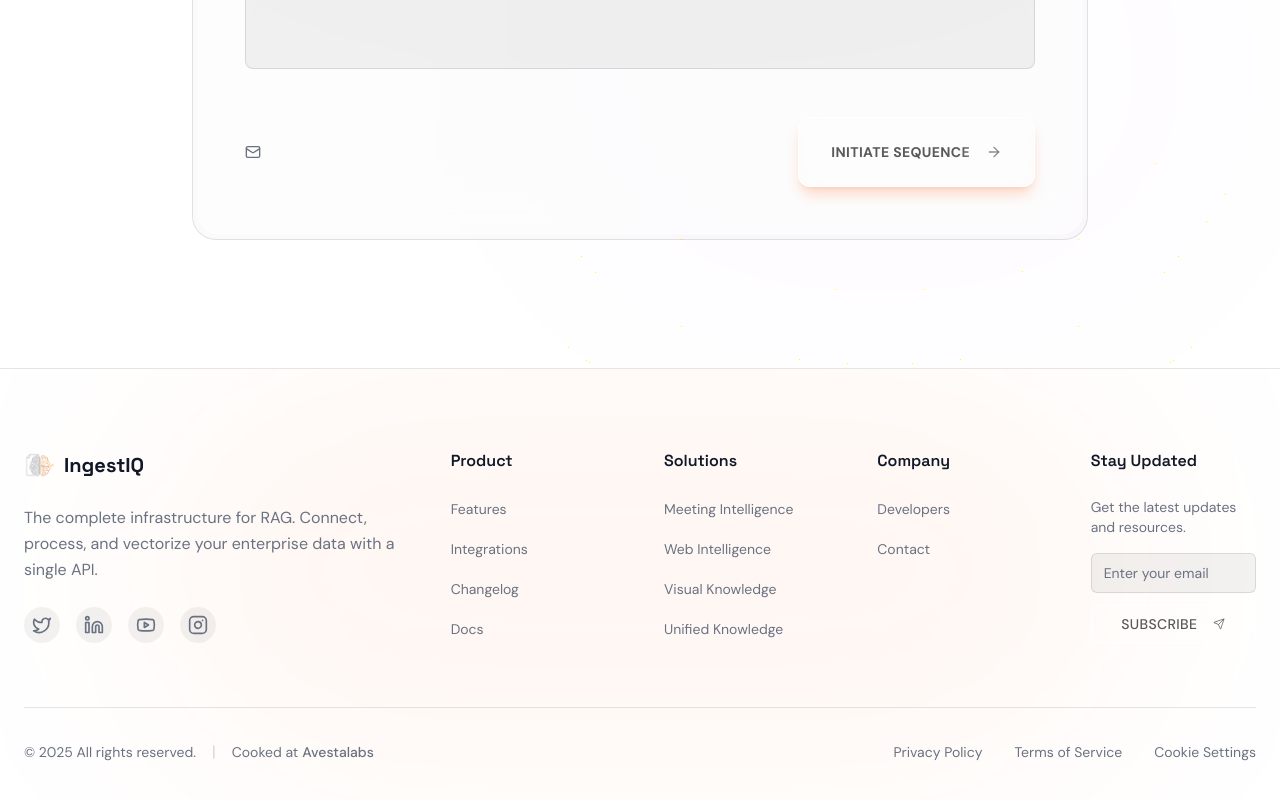
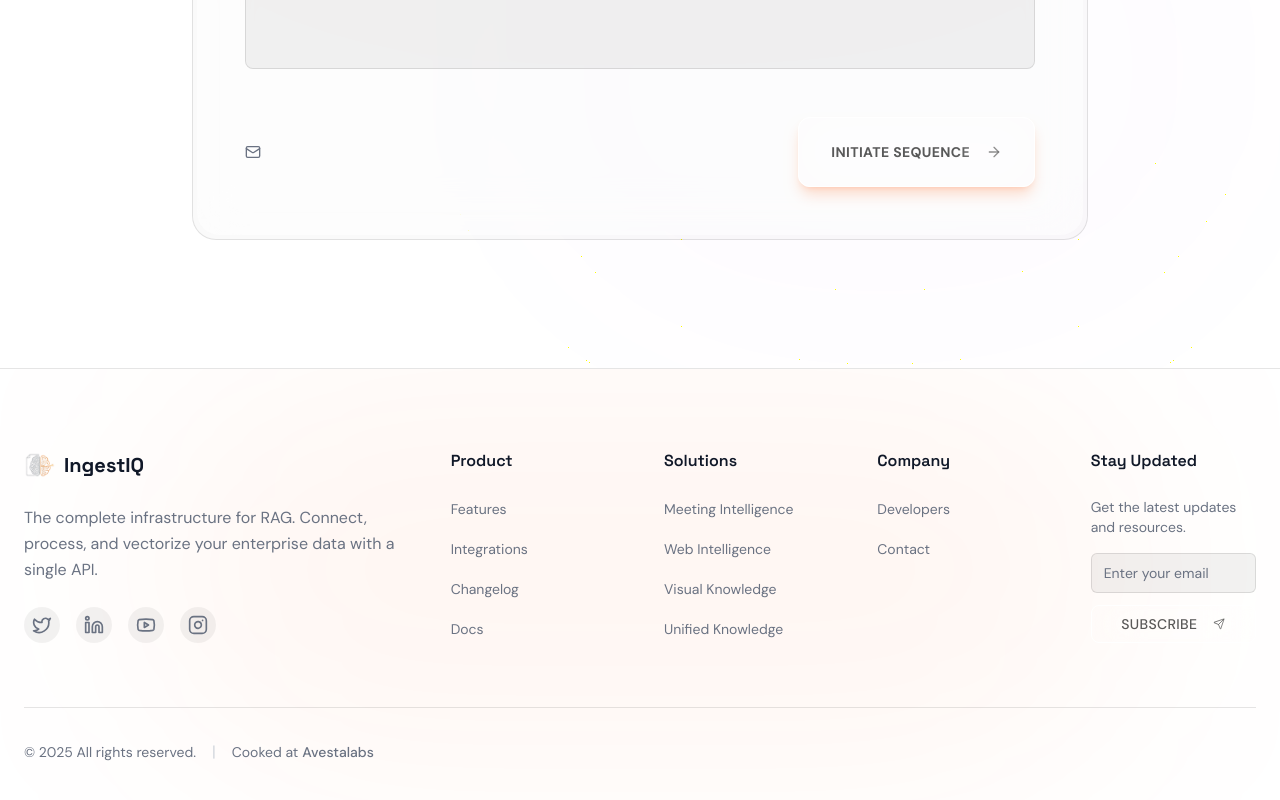
Before and after one commit to dharmik-at/landing-page, a Next.js app: page / in a window 1280 px wide. Shown: the part 6127-6927 px from the top of the page. Built offline with nearby package versions, Linux system fonts and the light colour scheme.

Commit message:
feat: Remove privacy policy, terms of service, and cookie settings links from footer

```diff
--- a/components/layout/footer.tsx
+++ b/components/layout/footer.tsx
@@ -99,7 +99,7 @@ export function Footer() {
                             Cooked at <a href="https://avestalabs.ai/" target="_blank" rel="noopener noreferrer" className="text-gray-500 dark:text-gray-400 hover:text-brand-orange transition-colors font-medium">Avestalabs</a>
                         </p>
                     </div>
-                    <div className="flex gap-8">
+                    {/* <div className="flex gap-8">
                         <Link href="#" className="text-sm text-gray-500 hover:text-gray-900 dark:hover:text-white transition-colors">
                             Privacy Policy
                         </Link>
@@ -109,7 +109,7 @@ export function Footer() {
                         <Link href="#" className="text-sm text-gray-500 hover:text-gray-900 dark:hover:text-white transition-colors">
                             Cookie Settings
                         </Link>
-                    </div>
+                    </div> */}
                 </div>
             </div>
         </footer>
```
